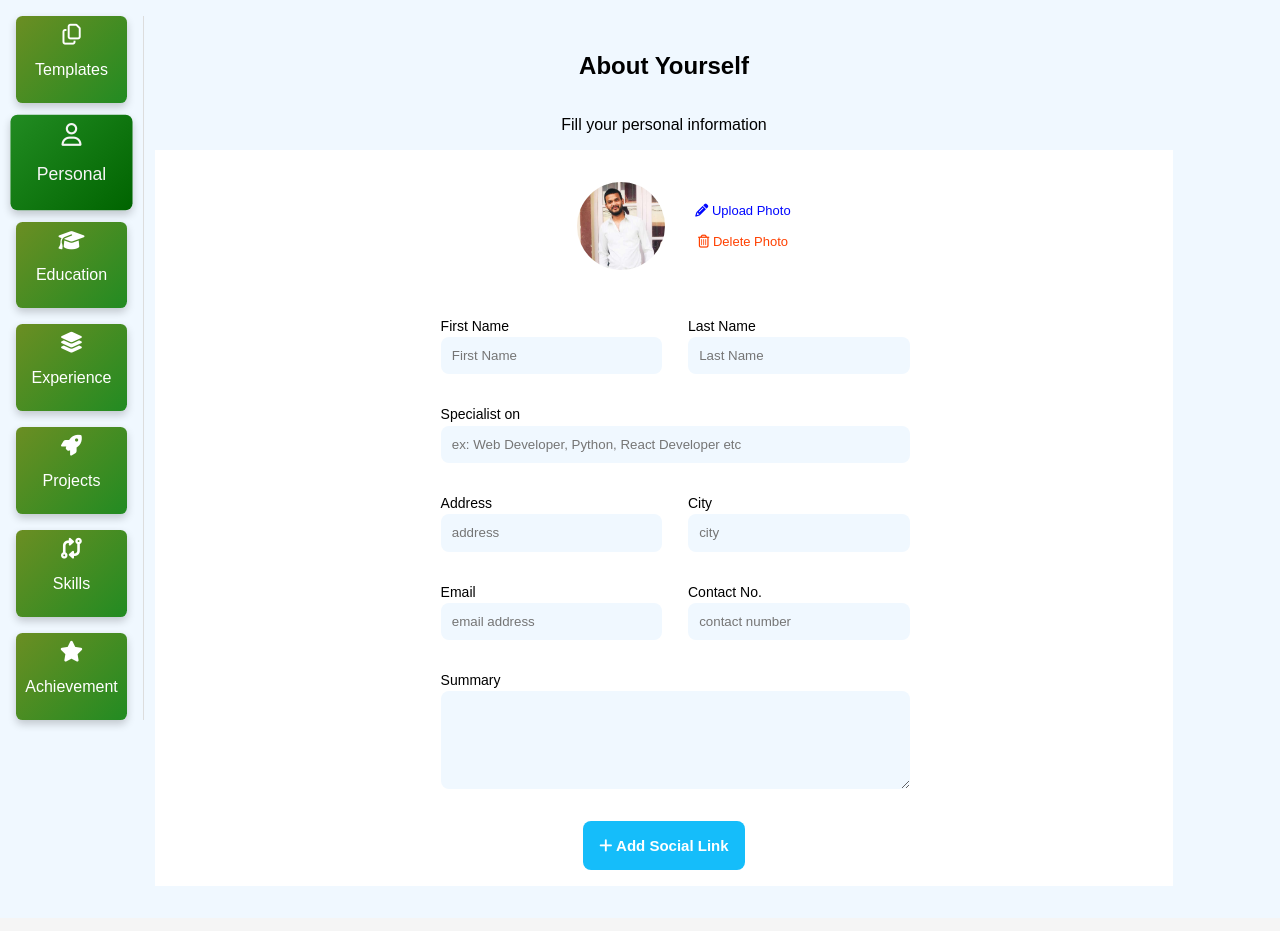
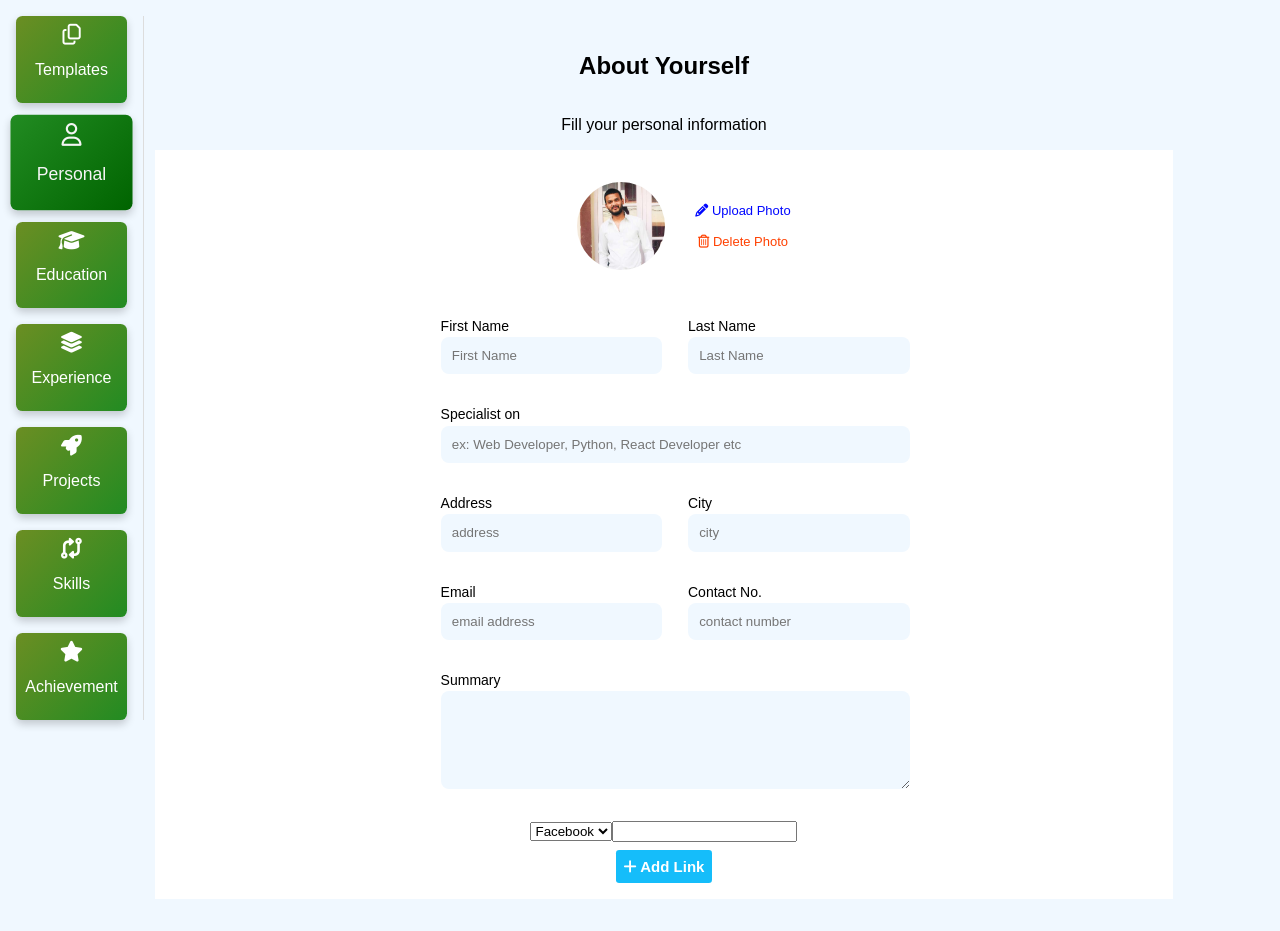
Before and after one commit to rohitghatal1/CVMaker-ReactJS, a React (Create React App) app: page / in a window 1280 px wide. Both pictures are taken after a click on the element "Personal". Built offline with nearby package versions, Linux system fonts and the light colour scheme.

Commit message:
added add new link section

```diff
--- a/src/componentsInner/PersonalData.js
+++ b/src/componentsInner/PersonalData.js
@@ -56,7 +56,7 @@ export default function PersonalData() {
               <div className="row">
                 <div className="col">
                   <label htmlFor="email">Email</label>
-                  <input type="email" placeholder='email address'/>
+                  <input type="email" placeholder='email address' />
                 </div>
 
                 <div className="col">
@@ -77,9 +77,21 @@ export default function PersonalData() {
 
             </div>
 
-            <button className="addNewLink">
-              <i className='fa fa-plus'></i> Add Social Link
-            </button>
+            <div className="newLinkSection">
+              <div className="newlinkForm">
+                <select id="socialPlatform">
+                  <option value="Facebook">Facebook</option>
+                  <option value="Instagram">Instagram</option>
+                  <option value="Twitter">Twitter</option>
+                  <option value="LinkedIn">LinkedIn</option>
+                  <option value="GitHub">GitHub</option>
+                </select>
+                <input type="text" />
+              </div>
+              <button className="addNewLink">
+                <i className='fa fa-plus'></i> Add Link
+              </button>
+            </div>
           </section>
         </div>
       </div>
--- a/src/componentsInner/personal.css
+++ b/src/componentsInner/personal.css
@@ -97,8 +97,8 @@
 }
 
 .personalInfoCollector .personalInformation .socialLinkSection .addNewLink{
-    padding: 1rem;
-    border-radius: 0.5rem;
+    padding: 0.5rem;
+    border-radius: 0.2rem;
     font-weight: bold;
     text-align: center;
     background-color: #15bdfa;
@@ -107,6 +107,7 @@
     font-size: 15px;
     cursor: pointer;
     transition: all 0.8s ease;
+    margin-top: 0.5rem;
 }
 
 .personalInfoCollector .personalInformation .socialLinkSection .addNewLink:hover{
```
